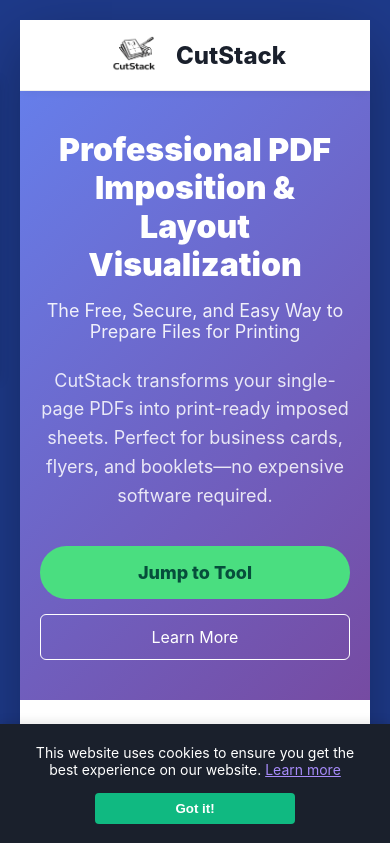
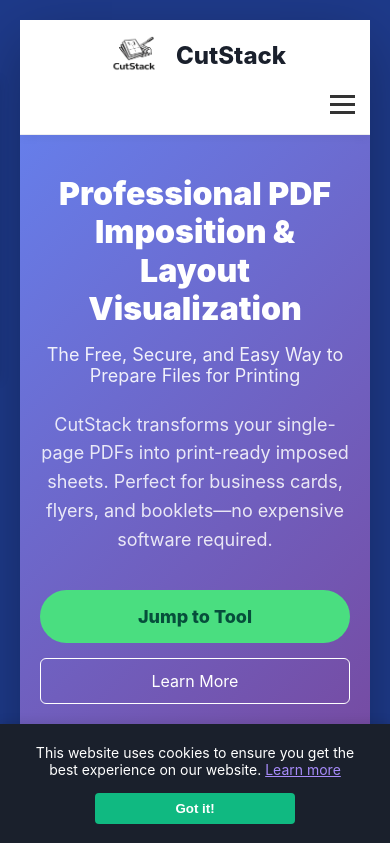
Before and after one commit to Sreyas-J-S/CutStack, a Flask app: page / in a window 390 px wide. Shown: the top 843 px of the page. Run offline with Flask 3, Linux system fonts and the light colour scheme.

Commit message:
fix(css): hamburger menu visibility and z-indexing issue on mobile

```diff
--- a/static/style.css
+++ b/static/style.css
@@ -558,7 +558,7 @@ body {
     .hamburger {
         display: block;
         cursor: pointer;
-        z-index: 100;
+        z-index: 1001;
         margin-left: auto;
         /* Push to right */
     }
@@ -600,6 +600,10 @@ body {
         box-shadow: 0 10px 10px rgba(0, 0, 0, 0.1);
         padding: 20px 0;
         border-top: 1px solid #eee;
+        z-index: 1000;
+        /* Ensure above hero content */
+        overflow-y: auto;
+        max-height: 80vh;
     }
 
     .nav-links.active {
@@ -671,11 +675,6 @@ body {
     }
 }
 
-/* Hamburger - hidden on desktop */
-.hamburger {
-    display: none;
-}
-
 /* Navigation */
 .navbar {
     display: flex;
@@ -686,6 +685,7 @@ body {
     box-shadow: 0 2px 10px rgba(0, 0, 0, 0.05);
     border-bottom: 1px solid #eee;
     position: relative;
+    z-index: 1000;
     /* Context for mobile menu */
 }
 
```
